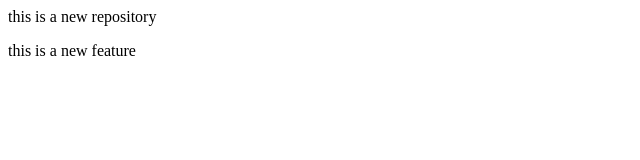
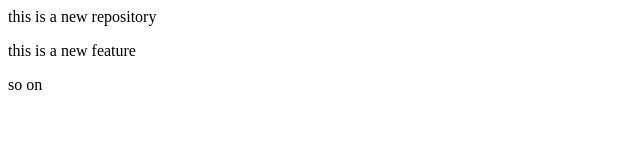
Before and after one commit to Shree-C-7/local-repo, a plain HTML site: page index.html in a window 1280 px wide. Shown: the full height of the page, 0-640 px from the left. Drawn offline with Linux system fonts and the light colour scheme.

Commit message:
added a line

```diff
--- a/index.html
+++ b/index.html
@@ -1,2 +1,3 @@
 <p>this is a new repository</p>
 <p>this is a new feature</p>
+<p>so on</p>
```
